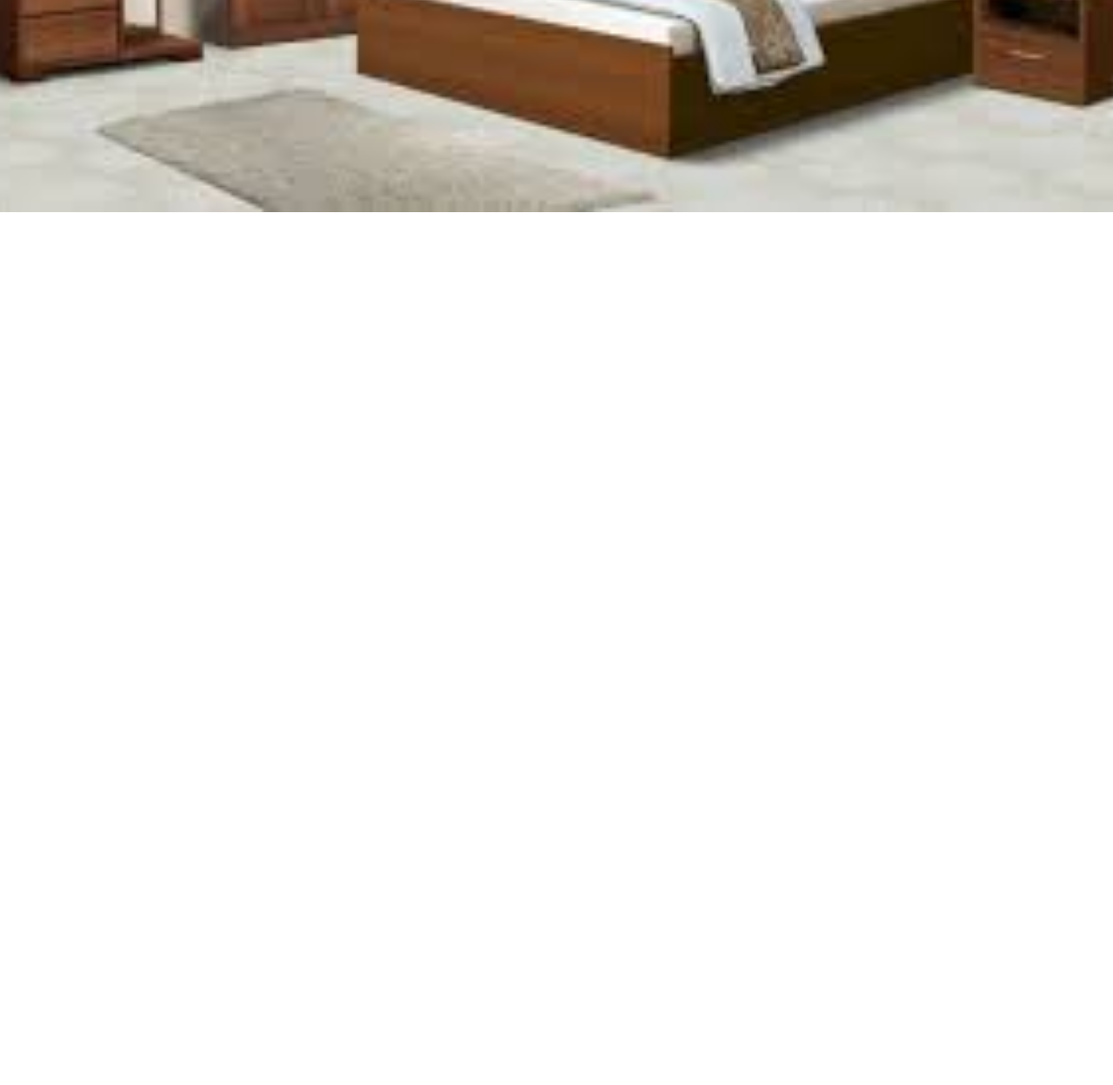
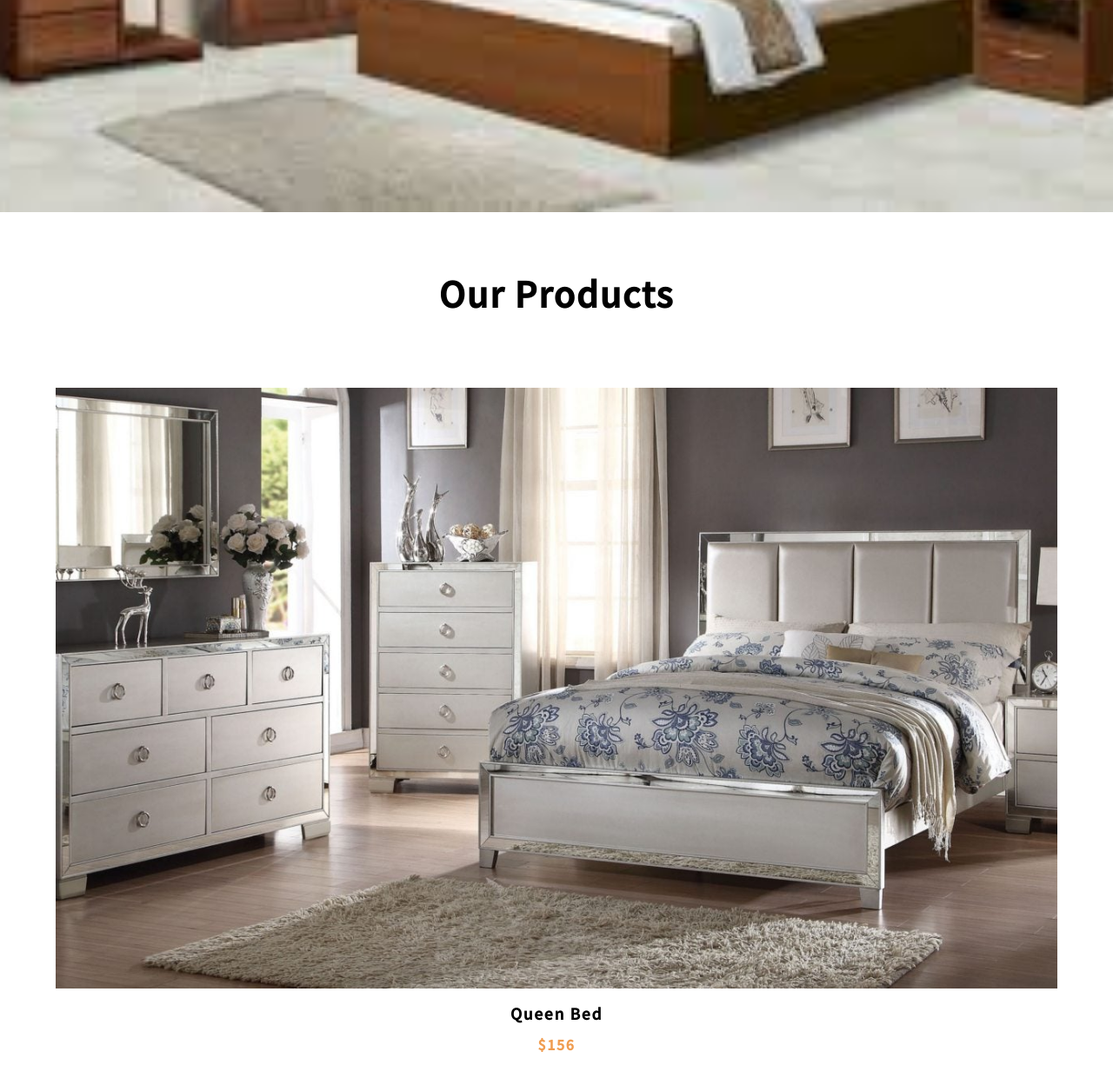
Before and after one commit to naeem676/hotel-project, a plain HTML site: page index.html in a window 1280 px wide. Shown: the part 556-1804 px from the top of the page at 87% size. Before the commit the page ends 800 px from the top, so only its background shows below. Drawn offline with Linux system fonts and the light colour scheme.

Commit message:
first product added

```diff
--- a/index.html
+++ b/index.html
@@ -32,6 +32,25 @@
                     </div>
 
           </header>
+          <section class="products">
+                    <div class="section-title">
+                              <h2>our products</h2>
+                    </div>
+                    <div class="products-center">
+                              <article class="product">
+                                        <div class="img-container">
+                                                  <img src="images/product-1.jpg" alt="product-1" class="product-img">
+                                                  <button class="bag-btn" data-id="1">
+                                                  <i class="fa fa-shopping-cart"></i>
+                                                  add to bag
+                                                  </button>
+                                        </div>
+                                        <h3>queen bed</h3>
+                                        <h4>$156</h4>
+                              </article>
+                    </div>
+
+          </section>
 
 
           <script src="script.js"></script>
--- a/style.css
+++ b/style.css
@@ -88,3 +88,77 @@ body{
           color: var(--primaryColor);
 }
 /* hero end  */
+/* products */
+.products{
+          padding: 4rem 0;
+}
+.section-title h2{
+          text-align: center;
+          font-size: 2.5rem;
+          margin-bottom: 5rem;
+          text-transform: capitalize;
+          letter-spacing: var(--mainSpacing);
+
+
+}
+.products-center{
+          width: 90vw;
+          margin: 0 auto;
+          max-width: 1170px;
+          display: grid;
+          grid-template-columns: repeat (auto-fit, minmax(260px, 1fr));
+          grid-column-gap: 1.5rem;
+          grid-row-gap: 2rem;;
+}
+.img-container{
+          position: relative;
+          overflow: hidden;
+}
+.bag-btn{
+       position: absolute;
+       top: 70%;
+       right: 0;
+       background: var(--primaryColor);
+       border: none;
+       text-transform: uppercase;
+       padding: 0.5rem 0.75rem;
+       letter-spacing: var(--mainSpacing);
+       font-weight: bold;
+       transition: var(--mainTransition);
+       transform: translateX(101%);
+       cursor: pointer;
+
+
+}
+.bag-btn:hover{
+          color: var(--mainWhite);
+}
+.fa-shopping-cart{
+          margin-right: 0.5rem;
+}
+.img-container:hover .bag-btn{
+          transform: translateX(0);
+}
+.product-img{
+          display: block;
+          width: 100%;
+          min-height: 12rem;
+          transition: var(--mainTransition);
+
+}
+.img-container:hover .product-img{
+          opacity: 0.5;
+}
+.product h3{
+          text-transform: capitalize;
+          font-size: 1.1rem;
+          margin-top: 1rem;
+          letter-spacing: var(--mainSpacing);
+          text-align: center;
+}
+.product h4{
+          margin-top: 0.7rem;
+          letter-spacing: var(--mainSpacing);
+          color: var(--primaryColor);
+          text-align: center;
+}
```
Also changed, not shown: images/product-1.jpg (added).
